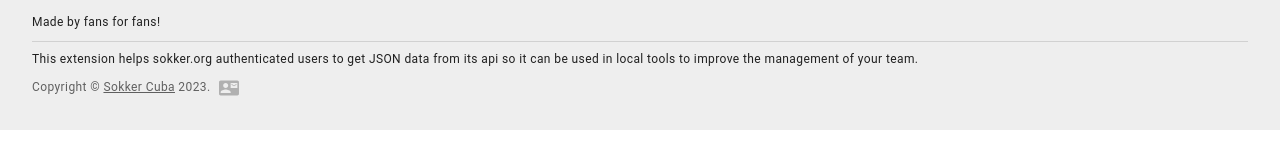
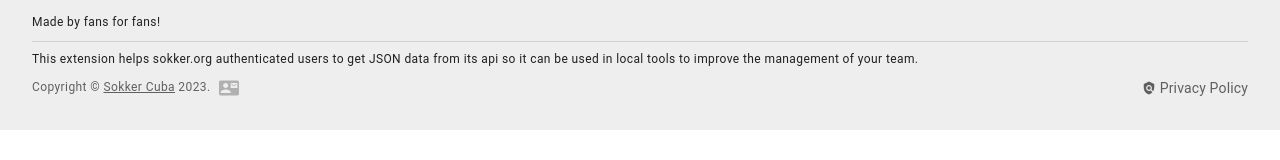
Before and after one commit to sokkercuba/Sokker-Json-Data-Exporter, a React (Vite) app: page / in a window 1280 px wide. Shown: the part 172-332 px from the top of the page. Built offline with nearby package versions, Linux system fonts and the light colour scheme; no server answers.

Commit message:
fix(getAll): add promise rejection handling for initial promises and add policy link on footer

```diff
--- a/src/components/Footer/Footer.tsx
+++ b/src/components/Footer/Footer.tsx
@@ -1,20 +1,21 @@
-import { Box } from "@mui/material/";
-import Link from "@mui/material/Link";
-import Divider from "@mui/material/Divider";
-import Tooltip from "@mui/material/Tooltip";
-import IconButton from "@mui/material/IconButton";
-import Typography from "@mui/material/Typography";
-import ContactMailIcon from "@mui/icons-material/ContactMail";
+import { Box } from '@mui/material/'
+import Link from '@mui/material/Link'
+import Divider from '@mui/material/Divider'
+import Tooltip from '@mui/material/Tooltip'
+import IconButton from '@mui/material/IconButton'
+import Typography from '@mui/material/Typography'
+import PolicyIcon from '@mui/icons-material/Policy'
+import ContactMailIcon from '@mui/icons-material/ContactMail'
 
 function Copyright() {
   return (
     <Typography variant="caption" color="text.secondary">
-      {"Copyright © "}
+      {'Copyright © '}
       <Link color="inherit" href="https://github.com/sokkercuba">
         Sokker Cuba
-      </Link>{" "}
+      </Link>{' '}
       {new Date().getFullYear()}
-      {"."}
+      {'.'}
       <Tooltip arrow placement="right" title="sokkercuba@gmail.com">
         <IconButton>
           <ContactMailIcon
@@ -25,46 +26,69 @@
         </IconButton>
       </Tooltip>
     </Typography>
-  );
+  )
 }
 
 export function Footer() {
   return (
     <Box
       sx={{
-        mt: "auto",
-        width: "100%",
-        display: "flex",
-        flexDirection: "column",
+        mt: 'auto',
+        width: '100%',
+        display: 'flex',
+        flexDirection: 'column'
       }}
     >
       <Box
         component="footer"
         sx={{
           px: 1,
-          mt: "auto",
+          mt: 'auto'
         }}
       >
         <Box
           sx={{
-            width: "100%",
-            display: "flex",
-            p: "0 24px 24px",
-            flexDirection: "column",
+            width: '100%',
+            display: 'flex',
+            p: '0 24px 24px',
+            flexDirection: 'column'
           }}
         >
           <Typography variant="caption">Made by fans for fans!</Typography>
-          <Divider sx={{ my: "8px" }} />
+          <Divider sx={{ my: '8px' }} />
 
           <Typography variant="caption">
             This extension helps sokker.org authenticated users to get JSON data
             from its api so it can be used in local tools to improve the
             management of your team.
           </Typography>
-
-          <Copyright />
+          <Box
+            sx={{
+              display: 'flex',
+              justifyContent: 'space-between'
+            }}
+          >
+            <Copyright />
+            <Tooltip
+              arrow
+              placement="left"
+              title="https://www.sokkercuba.com/addon/privacy"
+            >
+              <Link
+                key="privacy"
+                variant="body2"
+                underline="hover"
+                color="text.secondary"
+                href="https://www.sokkercuba.com/addon/privacy"
+                sx={{ display: 'flex', alignItems: 'center' }}
+              >
+                <PolicyIcon sx={{ mr: 0.5 }} fontSize="inherit" />
+                Privacy Policy
+              </Link>
+            </Tooltip>
+          </Box>
         </Box>
       </Box>
     </Box>
-  );
+  )
 }
--- a/src/services/getAll.ts
+++ b/src/services/getAll.ts
@@ -10,11 +10,23 @@
 } from './apiURLs'
 import { apiClient } from './apiClient'
 
-const initialPromises = [
-  apiClient.get(USER_DATA),
-  apiClient.get(JUNIORS_REPORT),
-  apiClient.get(CURRENT_WEEK_TRAINING),
-  apiClient.get(TRAINING_SUMMARY)
+const getInitialPromises = () => [
+  apiClient
+    .get(USER_DATA)
+    .then((res) => res)
+    .catch((err) => ({ data: [], error: err })),
+  apiClient
+    .get(JUNIORS_REPORT)
+    .then((res) => res)
+    .catch((err) => ({ data: [], error: err })),
+  apiClient
+    .get(CURRENT_WEEK_TRAINING)
+    .then((res) => res)
+    .catch((err) => ({ data: [], error: err })),
+  apiClient
+    .get(TRAINING_SUMMARY)
+    .then((res) => res)
+    .catch((err) => ({ data: [], error: err }))
 ]
 
 export const getAll = async () => {
@@ -24,7 +36,7 @@
       { data: juniors },
       { data: cweek },
       { data: tsummary }
-    ] = await Promise.all(initialPromises)
+    ] = await Promise.all(getInitialPromises())
 
     const teamId = user?.team?.id
 
```
Also changed, not shown: public/manifest.json.
